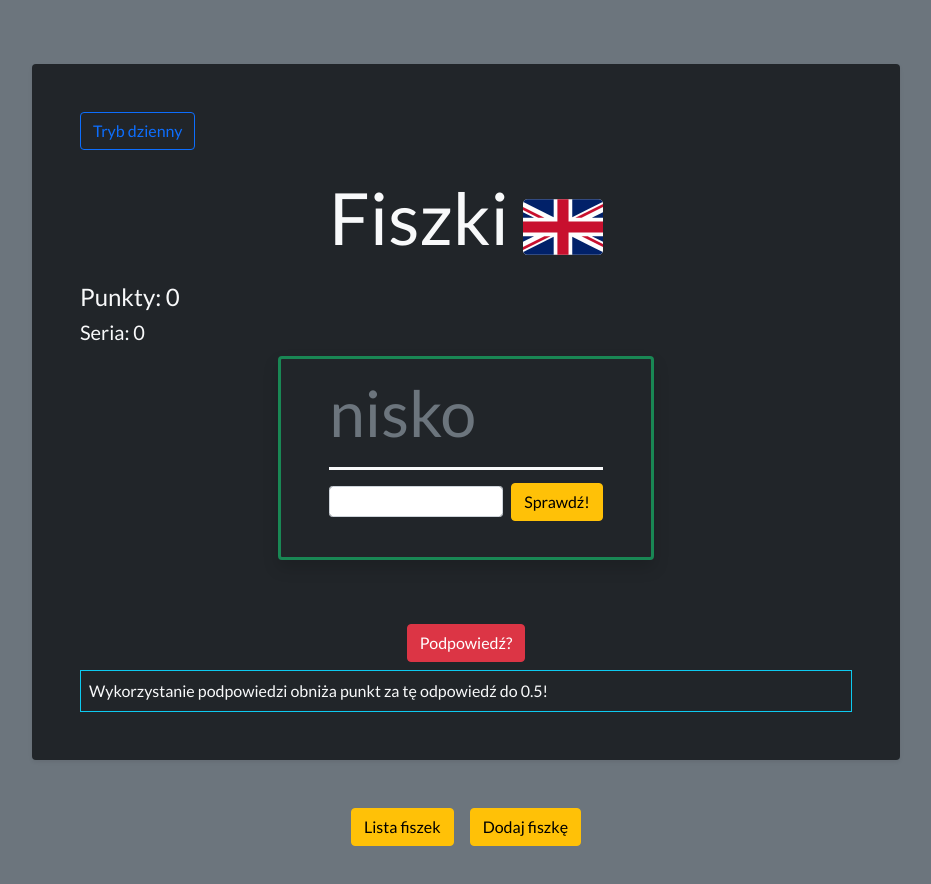
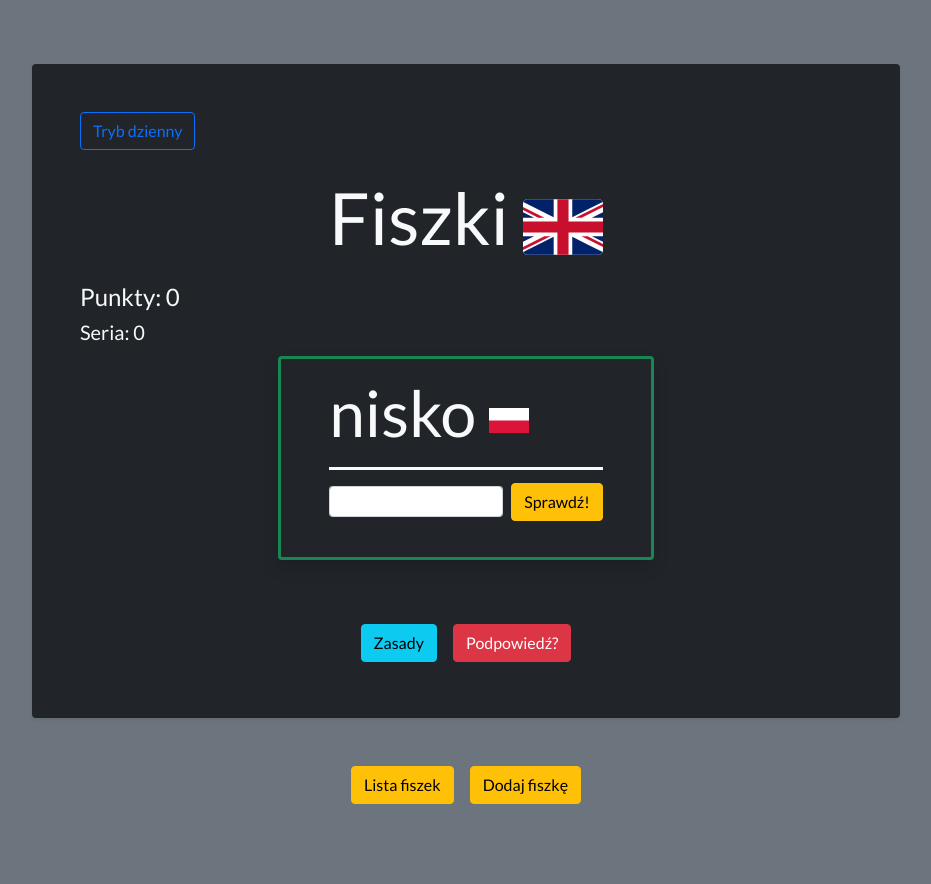
Before and after one commit to malex3334/FlashCards, a React (Create React App) app: page / in a window 1280 px wide. Both pictures are taken after a click on the button "odp". Shown: the top 884 px of the page, without its empty margins (174-1105 px from the left). Built offline with nearby package versions, Linux system fonts and the light colour scheme; no server answers.

Commit message:
added styling to hints and flashcard

```diff
--- a/src/components/Hints.jsx
+++ b/src/components/Hints.jsx
@@ -1,8 +1,9 @@
-import { useContext } from "react";
+import { useContext, useState } from "react";
 import { DataContext } from "../context/DataContext";
 
 const Hints = () => {
   const { dark, hint, setHint, dictionary } = useContext(DataContext);
+  const [infoOpen, setInfoOpen] = useState(false);
 
   const audio = new Audio(
     !dictionary[0]?.phonetics[0]?.audio
@@ -12,7 +13,15 @@ const Hints = () => {
 
   return (
     <div className={`mt-5 ${dark ? "text-light" : "text-dark"}`}>
-      <div className="d-flex justify-content-center">
+      <div className="d-flex justify-content-center align-items-center ">
+        {!infoOpen && (
+          <button
+            onClick={() => setInfoOpen(true)}
+            className="btn btn-info me-3"
+          >
+            Zasady
+          </button>
+        )}
         <button
           className="mt-2 mb-2 btn btn-danger"
           onClick={() => setHint(true)}
@@ -20,13 +29,28 @@ const Hints = () => {
           Podpowiedź?
         </button>
       </div>
-      <label
-        className={`container p-2 ${
-          dark ? "border border-1 border-info " : "bg-info"
-        }`}
-      >
-        Wykorzystanie podpowiedzi obniża punkt za tę odpowiedź do 0.5!
-      </label>
+      {infoOpen && (
+        <label
+          className={`container p-2 d-flex justify-content-between  align-items-start ${
+            dark ? "border border-1 border-info " : "bg-info"
+          }`}
+        >
+          <div>
+            <ul>
+              <li>Poprawna odpowiedź = 1 pkt.</li>
+              <li>Poprawna odpowiedź z podpowiedzią = 0.5 pkt.</li>
+              <li>Sprawdzenie odpowiedzi = 0 pkt.</li>
+            </ul>
+          </div>
+          <button
+            onClick={() => setInfoOpen(false)}
+            className="btn btn-sm btn-danger"
+          >
+            &times;
+          </button>
+        </label>
+      )}
+
       {hint && (
         <div className="container p-3">
           <div className="d-flex">
--- a/src/pages/FlashCard.jsx
+++ b/src/pages/FlashCard.jsx
@@ -4,6 +4,7 @@ import CorrectSound from "../sounds/correct.mp3";
 import WrongSound from "../sounds/wrong.mp3";
 import Hints from "../components/Hints";
 import { ReactComponent as UKFlag } from "../utils/uk.svg";
+import { ReactComponent as PLFlag } from "../utils/pl.svg";
 
 //  wymyślić jak wywalić polskie znaki
 // normalize("NFD").replace(/[\u0300-\u036f]/g, "")
@@ -161,8 +162,9 @@ function FlashCard() {
               </>
             )}
             {showAnswer && (
-              <p className="text-centered text-muted display-3">
-                {data && data[i]?.polish[0]}
+              <p className="text-centered text-light display-3">
+                {data && data[i]?.polish[0]}{" "}
+                <PLFlag style={{ width: "40px" }} />
               </p>
             )}
           </div>
```
Also changed, not shown: src/utils/pl.svg (added).
